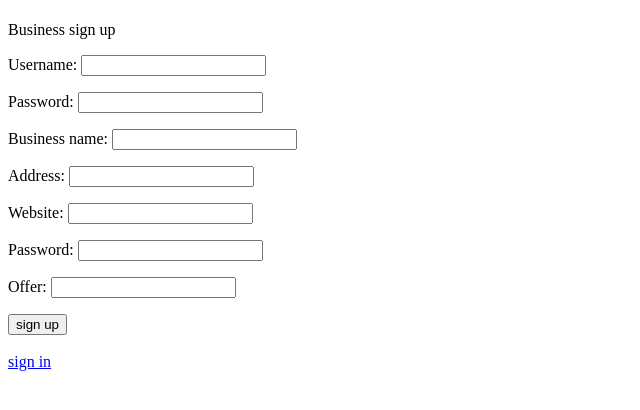
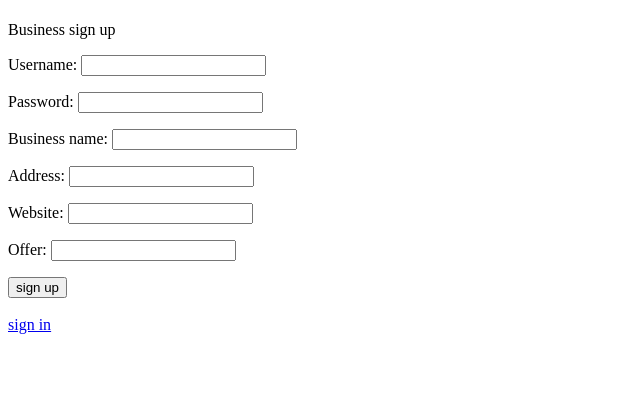
Before and after one commit to tpatel-225/punchfast, a Flask app: page /business/signup in a window 1280 px wide. Shown: the top 410 px of the page, without its empty margins (0-640 px from the left). Run offline with Flask 3, Linux system fonts and the light colour scheme.

Commit message:
Fixed the company signup page

```diff
--- a/templates/business_signup.html
+++ b/templates/business_signup.html
@@ -11,7 +11,6 @@
         <p>Business name: <input name="business name" required /></p>
         <p>Address: <input name="address" required /></p>
         <p>Website: <input name="website" /></p>
-        <p>Password: <input name="password" required /></p>
         <p>Offer: <input name="offer" required /></p>
         <button type="submit">sign up</button>
     </form>
```
